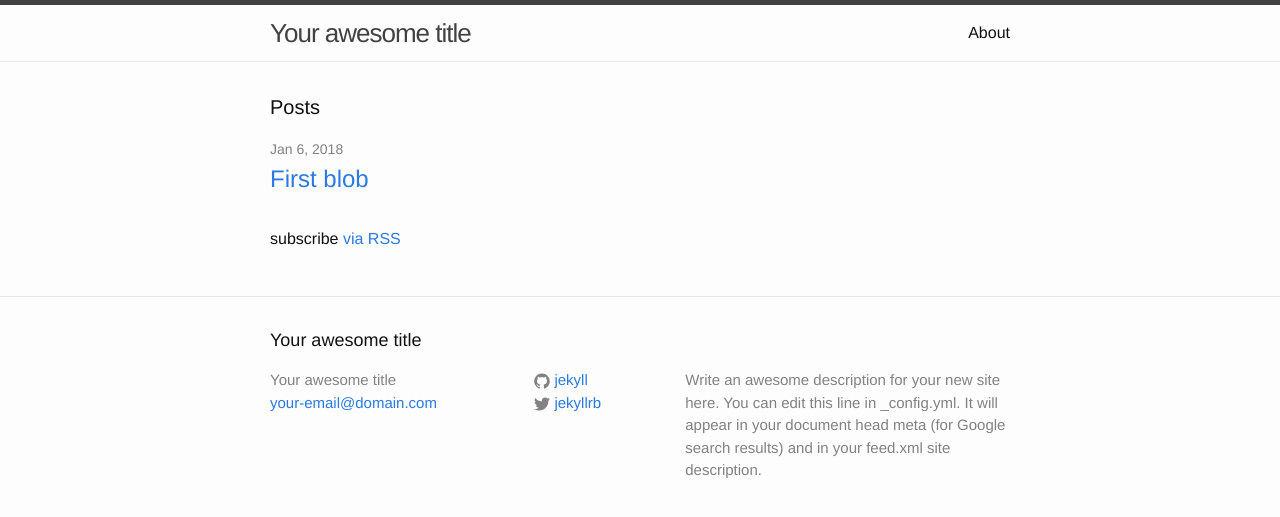
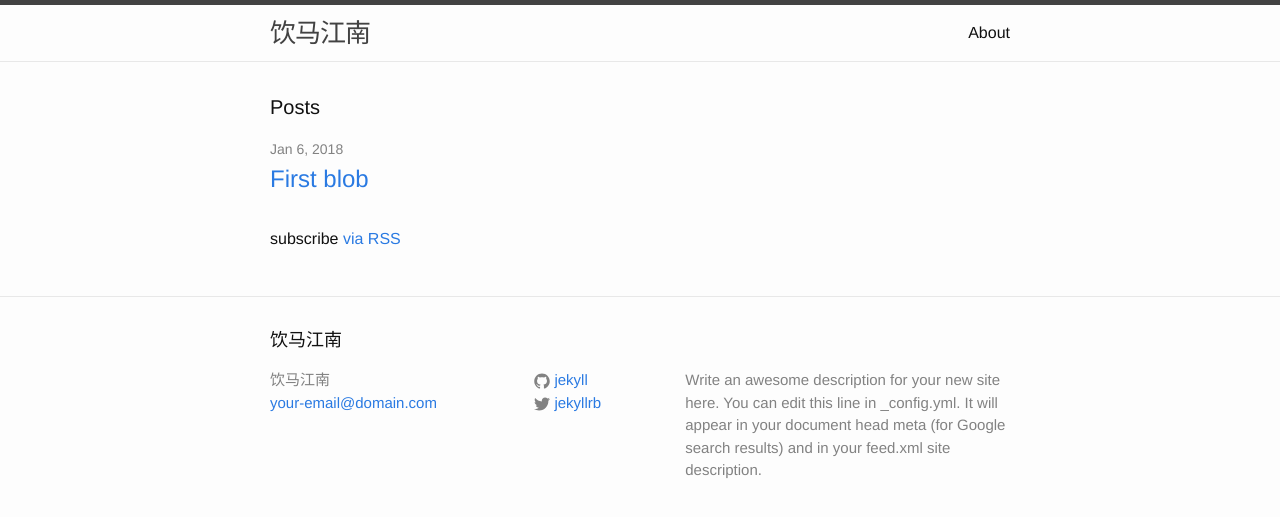
Before and after one commit to wangmingliang1990/wangmingliang1990.github.io, a Jekyll site: the page built from index.html, in a window 1280 px wide. Shown: the top 517 px of the page. Built offline with Jekyll 4.4.1, drawn with Linux system fonts in a browser that asks for light colours.

Commit message:
Update _config.yml

```diff
--- a/_config.yml
+++ b/_config.yml
@@ -6,7 +6,7 @@
 # 'jekyll serve'. If you change this file, please restart the server process.
 
 # Site settings
-title: Your awesome title
+title: 饮马江南
 email: your-email@domain.com
 description: > # this means to ignore newlines until "baseurl:"
   Write an awesome description for your new site here. You can edit this
```
